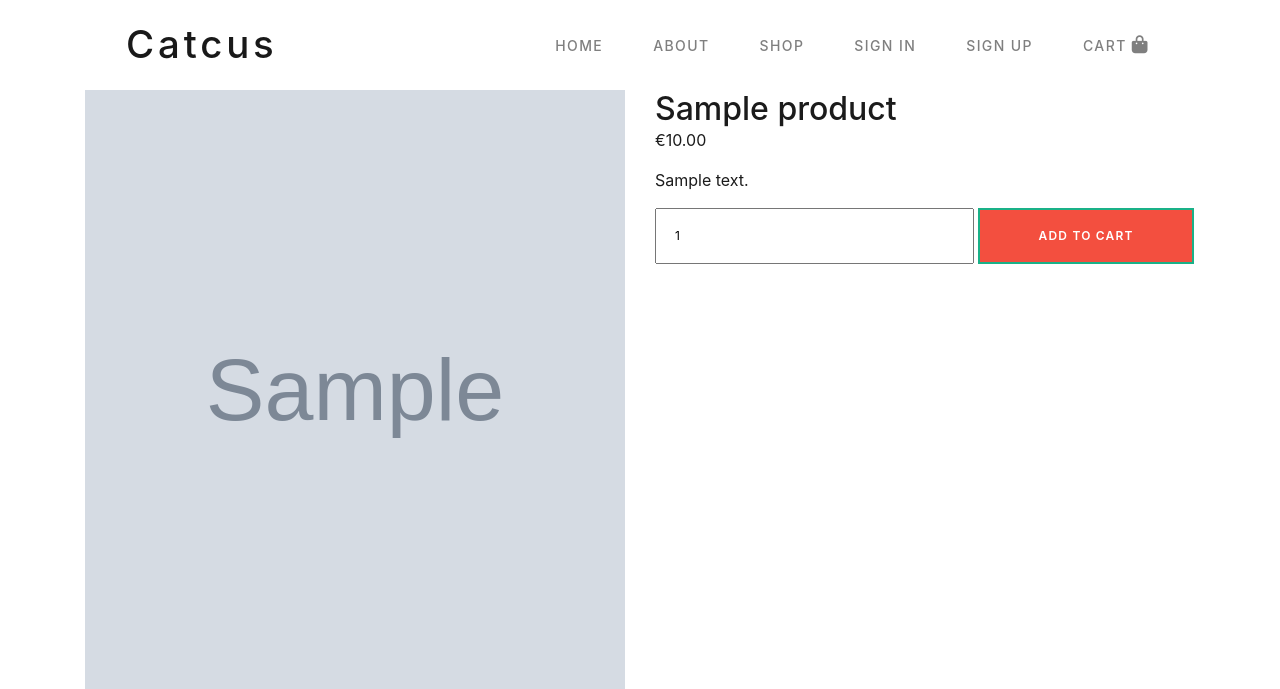
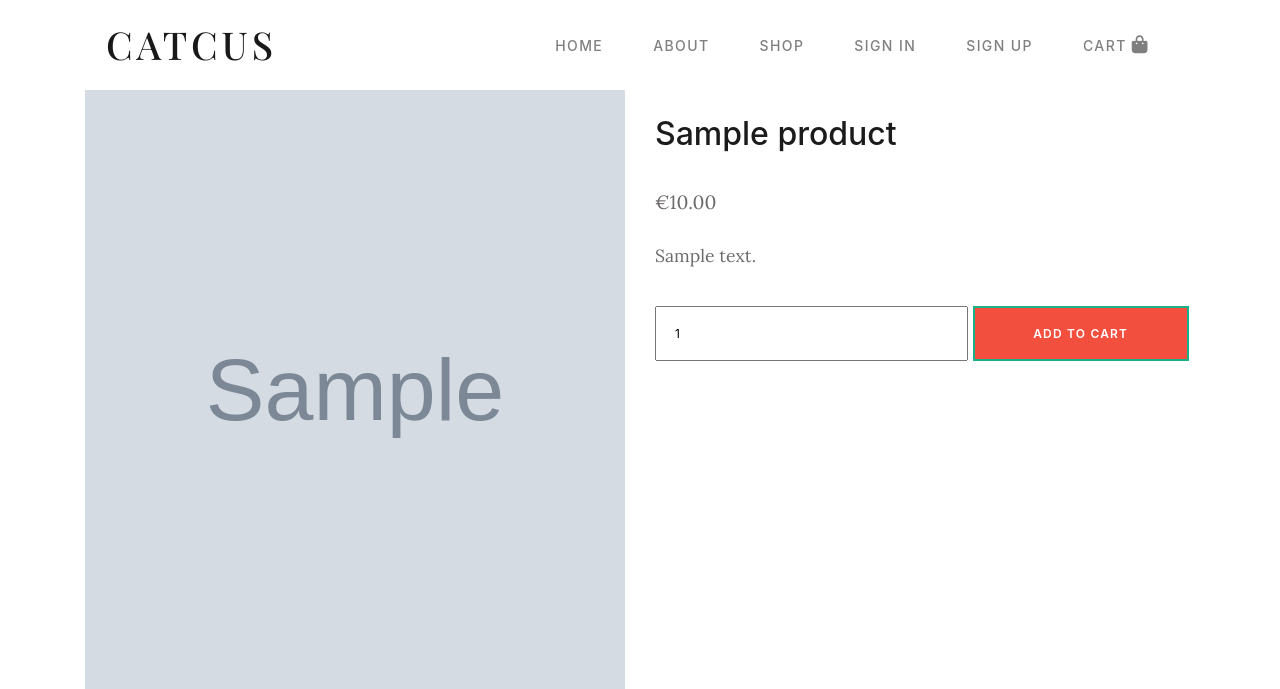
Before and after one commit to elisamunoz/cactus-shop, a Django app: page /products/1/ in a window 1280 px wide. Shown: the top 689 px of the page. Run offline with Django 3.2, Linux system fonts and the light colour scheme; tables that the repository leaves empty hold one stand-in row (values such as "Sample post"); grey boxes marked "Sample" are stand-in pictures; some libraries are stand-ins or nearby versions.

Commit message:
added fonts, fixed margins in productdetails.html

```diff
--- a/products/templates/productdetail.html
+++ b/products/templates/productdetail.html
@@ -10,15 +10,15 @@
                 {% endif %}
             </div>
             <div class="col-12 col-lg-6">
-                <h1>{{ product.name }}</h1>
-                <p>€{{ product.price }}</p>
+                <h1 class="product__detail__name">{{ product.name }}</h1>
+                <p class="product__detail__price">€{{ product.price }}</p>
                 <p>{{ product.description }}</p>
-                <form method="post" action="{% url 'add_to_cart' product.id %}">
+                <form class="product__detail__form" method="post" action="{% url 'add_to_cart' product.id %}">
                     {% csrf_token %}
                     <div>
                         <input class="quantity-form" value="1" name="quantity" type="number" min="1" max="100" placeholder="Quantity" required>
                         <span>
-                            <button class="button product__detail__button" type="submit">Add to cart</button>
+                            <button class="button product__detail__form__button" type="submit">Add to cart</button>
                         </span>
                     </div>
                 </form>
--- a/static/css/styles.css
+++ b/static/css/styles.css
@@ -3,6 +3,12 @@
 a:hover {
   text-decoration: none;
 }
+
+/*
+font-family: 'Lora', serif;
+font-family: 'Montserrat', sans-serif;
+font-family: 'Playfair Display', serif;
+*/
 
 body,
 html {
@@ -16,6 +22,9 @@ h1 {
 
 p {
   font-weight: 400;
+  font-family: 'Lora', serif;
+  color: #6d6a6a;
+  font-size: 1.1rem;
 }
 
 input {
@@ -55,8 +64,9 @@ textarea {
 
 .section__title {
   padding: 40px 0 30px;
-  text-transform: uppercase;
   text-align: center;
+  font-family: 'Playfair Display', serif;
+  font-size: 38px;
 }
 
 .button {
@@ -90,7 +100,8 @@ textarea {
   font-size: 2.4rem;
   font-weight: 500;
   letter-spacing: .1em;
-  padding-left: 20px;
+  font-family: 'Playfair Display', serif;
+  text-transform: uppercase;
 }
 
 .navbar-nav {
@@ -282,11 +293,29 @@ textarea {
   margin: auto;
 }
 
-.product__detail__button {
+.product__detail__name {
+  padding: 25px 0;
+}
+
+.product__detail__price {
+  padding: 10px 0;
+  font-size: 1.2rem;
+}
+
+.product__detail__form {
+  padding: 20px 0;
+}
+
+.quantity-form {
+  display: inline-block;
+  width: 58%;
+}
+
+.product__detail__form__button {
   padding: 19px 18px;
   border: 2px solid #1ab188;
+  width: 40%;
 }
-
 
 /* Cart */
 .cart__table {
--- a/static/css/tablet.css
+++ b/static/css/tablet.css
@@ -14,17 +14,7 @@
         height: 600px;
     }
 
-    .product__detail__button {
-        width: 40%;
-        display: inline-block;
-    }
-
     /* Cart */
-    .quantity-form {
-        display: inline-block;
-        width: 59%;
-    }
-
     .cart__table-category__img {
         display: block;
       }
--- a/templates/base.html
+++ b/templates/base.html
@@ -11,19 +11,19 @@
     <meta name="author" content="Elisa Munoz" />
     <title>Catcus</title>
     <link rel="stylesheet" href="https://stackpath.bootstrapcdn.com/bootstrap/4.3.0/css/bootstrap.min.css"/>
-    <link rel="stylesheet" href="https://fonts.googleapis.com/css2?family=Lato&family=Sacramento&display=swap"/>
+    <link rel="stylesheet" href="https://fonts.googleapis.com/css2?family=Lora&family=Montserrat:wght@400;500&family=Playfair+Display:wght@400;500&display=swap">
 
-    <link rel="stylesheet" href="{% static 'css/normalize.css' %}">
+    <!-- <link rel="stylesheet" href="{% static 'css/normalize.css' %}">
     <link rel="stylesheet" href="{% static 'css/styles.css' %}">
     <link rel="stylesheet" href="{% static 'css/accounts.css' %}">
     <link rel="stylesheet" href="{% static 'css/tablet.css' %}">
-    <link rel="stylesheet" href="{% static 'css/desktop.css' %}">
+    <link rel="stylesheet" href="{% static 'css/desktop.css' %}"> -->
 
-    <!-- <link rel="stylesheet" href="/static/css/normalize.css">
+    <link rel="stylesheet" href="/static/css/normalize.css">
     <link rel="stylesheet" href="/static/css/styles.css">
     <link rel="stylesheet" href="/static/css/accounts.css">
     <link rel="stylesheet" href="/static/css/tablet.css">
-    <link rel="stylesheet" href="/static/css/desktop.css"> -->
+    <link rel="stylesheet" href="/static/css/desktop.css">
 
   </head>
   <body>
@@ -44,7 +44,7 @@
       <div class="collapse navbar-collapse" id="navbarNavAltMarkup">
         <div class="navbar-nav">
           <a class="nav-item nav-link" href="{% url 'home' %}">Home <span class="sr-only">(current)</span></a>
-          <a class="nav-item nav-link" href="{% url 'home' %}">About</a>
+          <a class="nav-item nav-link" href="{% url 'about' %}">About</a>
           <a class="nav-item nav-link" href="{% url 'products_list' %}">Shop</a>
           {% if user.is_authenticated %}
             <!-- <a class="nav-item nav-link" href="#">Hello {{ user }}</a>
```
Also changed, not shown: catcus/settings.py (+5 -5 lines).
